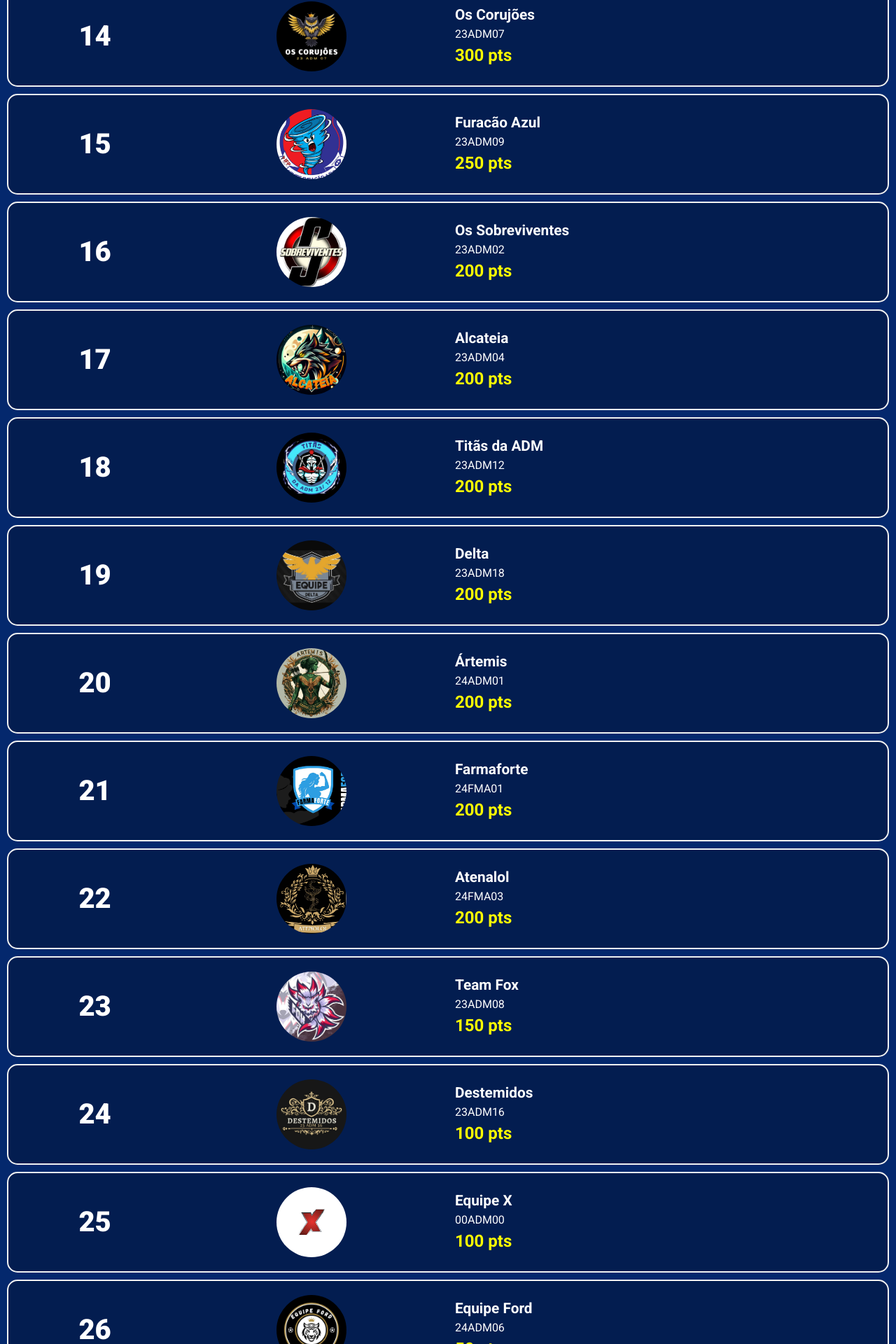
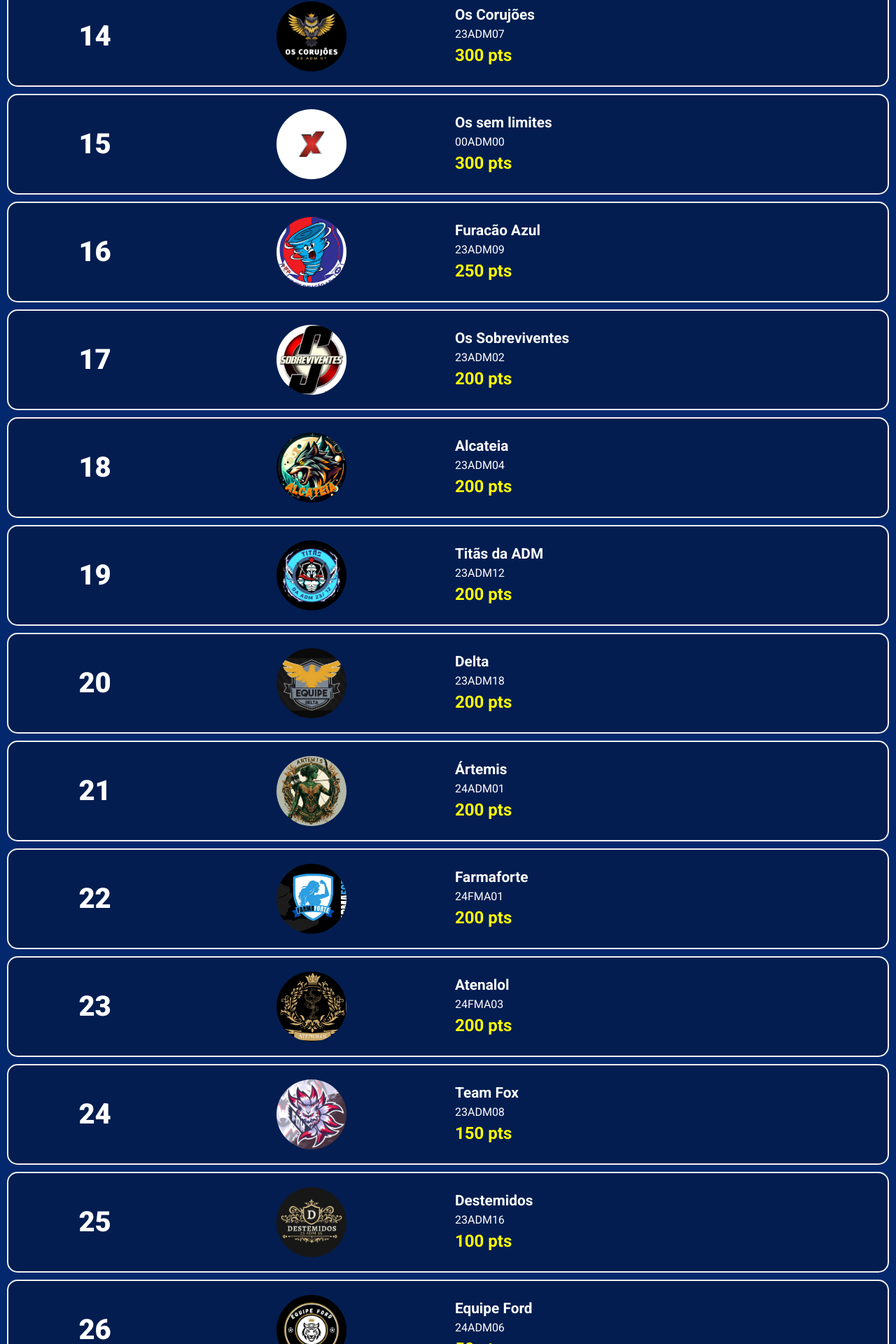
Before and after one commit to werlenx/Jimp, a React (Vite) app: page /rank in a window 1280 px wide. Shown: the part 2188-4108 px from the top of the page at 70% size. Built offline with nearby package versions, Linux system fonts and the light colour scheme.

Commit message:
atualização de dados

```diff
--- a/src/pages/Rank.jsx
+++ b/src/pages/Rank.jsx
@@ -216,9 +216,9 @@ const teams = [
   },
   {
     id: "35",
-    name: "Equipe X",
+    name: "Os sem limites",
     pathImg: "./logos/x.png",
-    points: 100,
+    points: 300,
     class: "00ADM00",
   },
 ];
```
